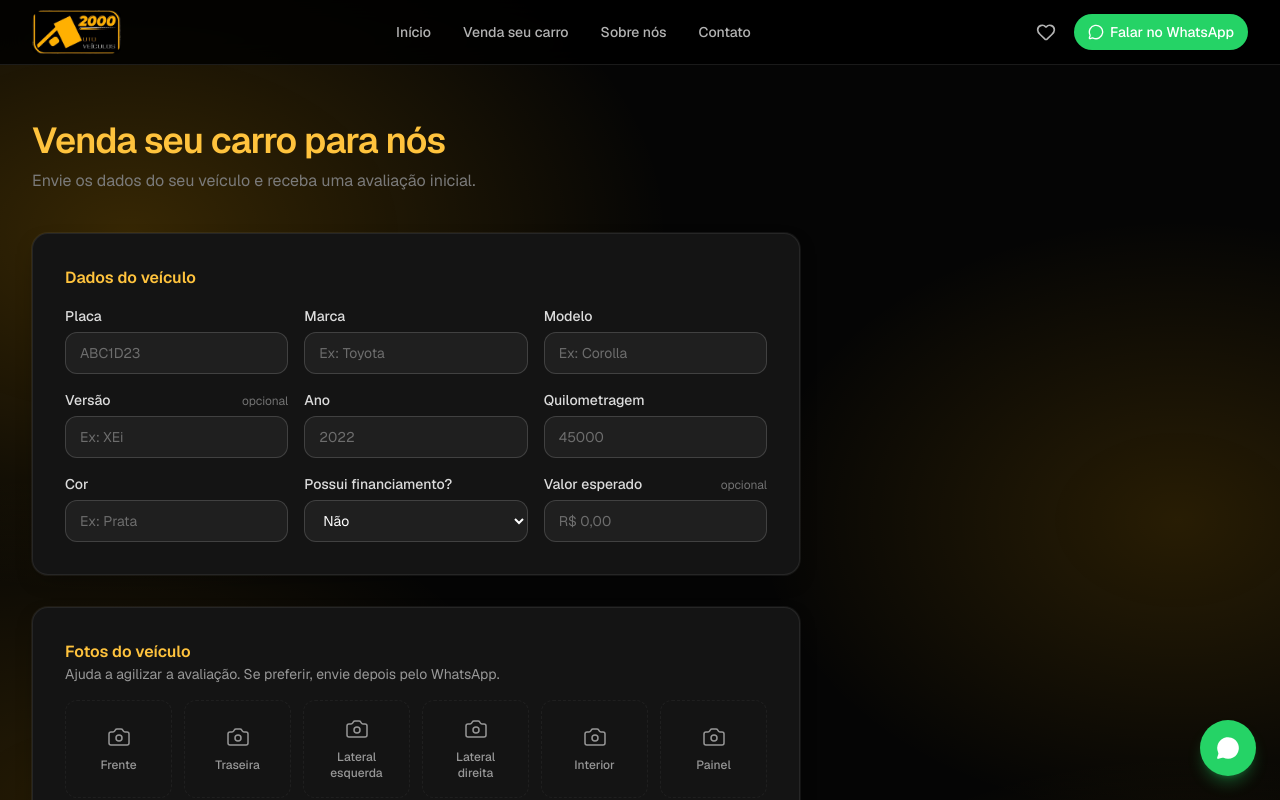
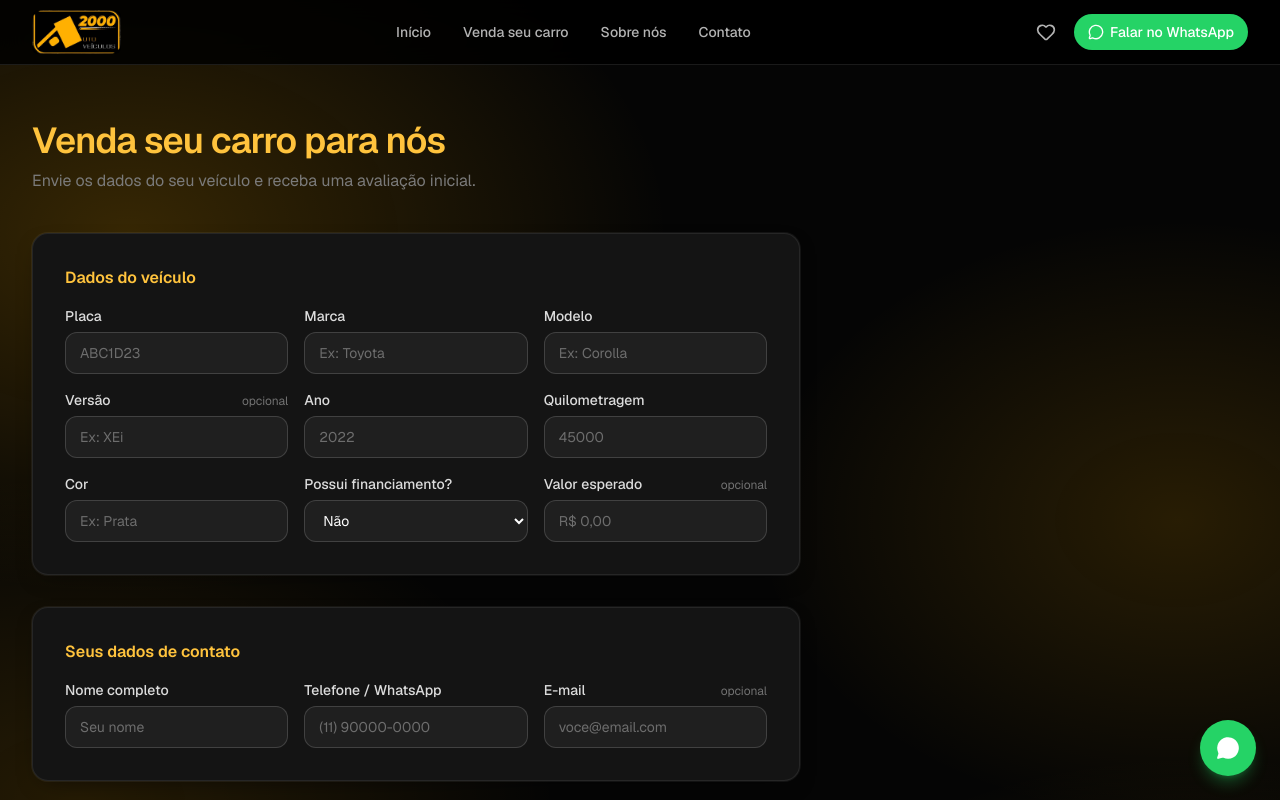
Before and after one commit to giovannasellmedbrasil-boop/Sistema-Auto2000, a Next.js app: page /venda-seu-carro in a window 1280 px wide. Shown: the top 800 px of the page. Built offline with nearby package versions, Linux system fonts and the light colour scheme.

Commit message:
Remove photo upload section from the trade-in form
Photos never actually reached the backend or WhatsApp message anyway
(only local previews) — the form now just covers vehicle data and
contact info, still sent to WhatsApp on submit.

Co-Authored-By: Claude Sonnet 5 <noreply@anthropic.com>

```diff
--- a/components/trade-in/TradeInForm.tsx
+++ b/components/trade-in/TradeInForm.tsx
@@ -1,50 +1,16 @@
 "use client";
 
 import { useState, type FormEvent } from "react";
-import { CheckCircle2, Camera, Loader2, MessageCircle } from "lucide-react";
+import { CheckCircle2, Loader2, MessageCircle } from "lucide-react";
 import { Card } from "@/components/ui/Card";
 import { Button } from "@/components/ui/Button";
 import { FormGroup, Input, Label, Select } from "@/components/ui/Field";
 import { buildWhatsAppLink } from "@/lib/utils";
 
-const PHOTO_SLOTS = ["Frente", "Traseira", "Lateral esquerda", "Lateral direita", "Interior", "Painel"];
-
-function PhotoSlot({ label, onSelect }: { label: string; onSelect: (label: string, hasFile: boolean) => void }) {
-  const [preview, setPreview] = useState<string | null>(null);
-
-  return (
-    <label className="flex cursor-pointer flex-col items-center justify-center gap-2 rounded-xl border border-dashed border-ink-200 p-4 text-center hover:border-accent-400 hover:bg-accent-50/40">
-      {preview ? (
-        // eslint-disable-next-line @next/next/no-img-element
-        <img src={preview} alt={label} className="h-16 w-16 rounded-lg object-cover" />
-      ) : (
-        <Camera className="h-6 w-6 text-ink-600" strokeWidth={1.5} />
-      )}
-      <span className="text-xs font-medium text-ink-600">{label}</span>
-      <input
-        type="file"
-        accept="image/*"
-        className="sr-only"
-        onChange={(e) => {
-          const file = e.target.files?.[0];
-          if (file) setPreview(URL.createObjectURL(file));
-          onSelect(label, !!file);
-        }}
-      />
-    </label>
-  );
-}
-
 export function TradeInForm({ desiredVehicleSlug }: { desiredVehicleSlug?: string }) {
   const [hasFinancing, setHasFinancing] = useState("nao");
   const [status, setStatus] = useState<"idle" | "submitting" | "success" | "error">("idle");
-  const [selectedPhotos, setSelectedPhotos] = useState<Record<string, boolean>>({});
   const [whatsappHref, setWhatsappHref] = useState<string | null>(null);
-  const photoCount = Object.values(selectedPhotos).filter(Boolean).length;
-
-  function handlePhotoSelect(label: string, hasFile: boolean) {
-    setSelectedPhotos((prev) => ({ ...prev, [label]: hasFile }));
-  }
 
   async function handleSubmit(e: FormEvent<HTMLFormElement>) {
     e.preventDefault();
@@ -76,19 +42,12 @@ export function TradeInForm({ desiredVehicleSlug }: { desiredVehicleSlug?: strin
       if (!res.ok) throw new Error();
       const data = await res.json();
 
-      // O WhatsApp não permite anexar arquivos por link — por isso pedimos
-      // pro cliente enviar as fotos ele mesmo na conversa que abre a seguir.
       const link = buildWhatsAppLink(
         [
           "Olá! Quero vender/trocar meu carro.",
           data.message,
           `Meus dados: ${name}, ${phone}${email ? `, ${email}` : ""}.`,
-          photoCount > 0
-            ? `Vou enviar aqui ${photoCount} foto${photoCount > 1 ? "s" : ""} do veículo.`
-            : null,
-        ]
-          .filter(Boolean)
-          .join(" ")
+        ].join(" ")
       );
       setWhatsappHref(link);
       window.open(link, "_blank", "noopener,noreferrer");
@@ -105,7 +64,6 @@ export function TradeInForm({ desiredVehicleSlug }: { desiredVehicleSlug?: strin
         <h2 className="text-lg font-semibold text-accent-400">Solicitação recebida!</h2>
         <p className="max-w-sm text-sm text-ink-500">
           Abrimos o WhatsApp com os dados do seu veículo para a nossa equipe.
-          {photoCount > 0 && " Envie as fotos por lá para agilizar a avaliação."}
         </p>
         {whatsappHref && (
           <Button href={whatsappHref} target="_blank" rel="noopener noreferrer" variant="whatsapp">
@@ -165,20 +123,6 @@ export function TradeInForm({ desiredVehicleSlug }: { desiredVehicleSlug?: strin
       </Card>
 
       <Card className="flex flex-col gap-4 p-6 sm:p-8">
-        <div>
-          <h2 className="text-base font-semibold text-accent-400">Fotos do veículo</h2>
-          <p className="text-sm text-ink-600">
-            Ajuda a agilizar a avaliação. Se preferir, envie depois pelo WhatsApp.
-          </p>
-        </div>
-        <div className="grid grid-cols-3 gap-3 sm:grid-cols-6">
-          {PHOTO_SLOTS.map((slot) => (
-            <PhotoSlot key={slot} label={slot} onSelect={handlePhotoSelect} />
-          ))}
-        </div>
-      </Card>
-
-      <Card className="flex flex-col gap-4 p-6 sm:p-8">
         <h2 className="text-base font-semibold text-accent-400">Seus dados de contato</h2>
         <div className="grid grid-cols-1 gap-4 sm:grid-cols-3">
           <FormGroup>
```
